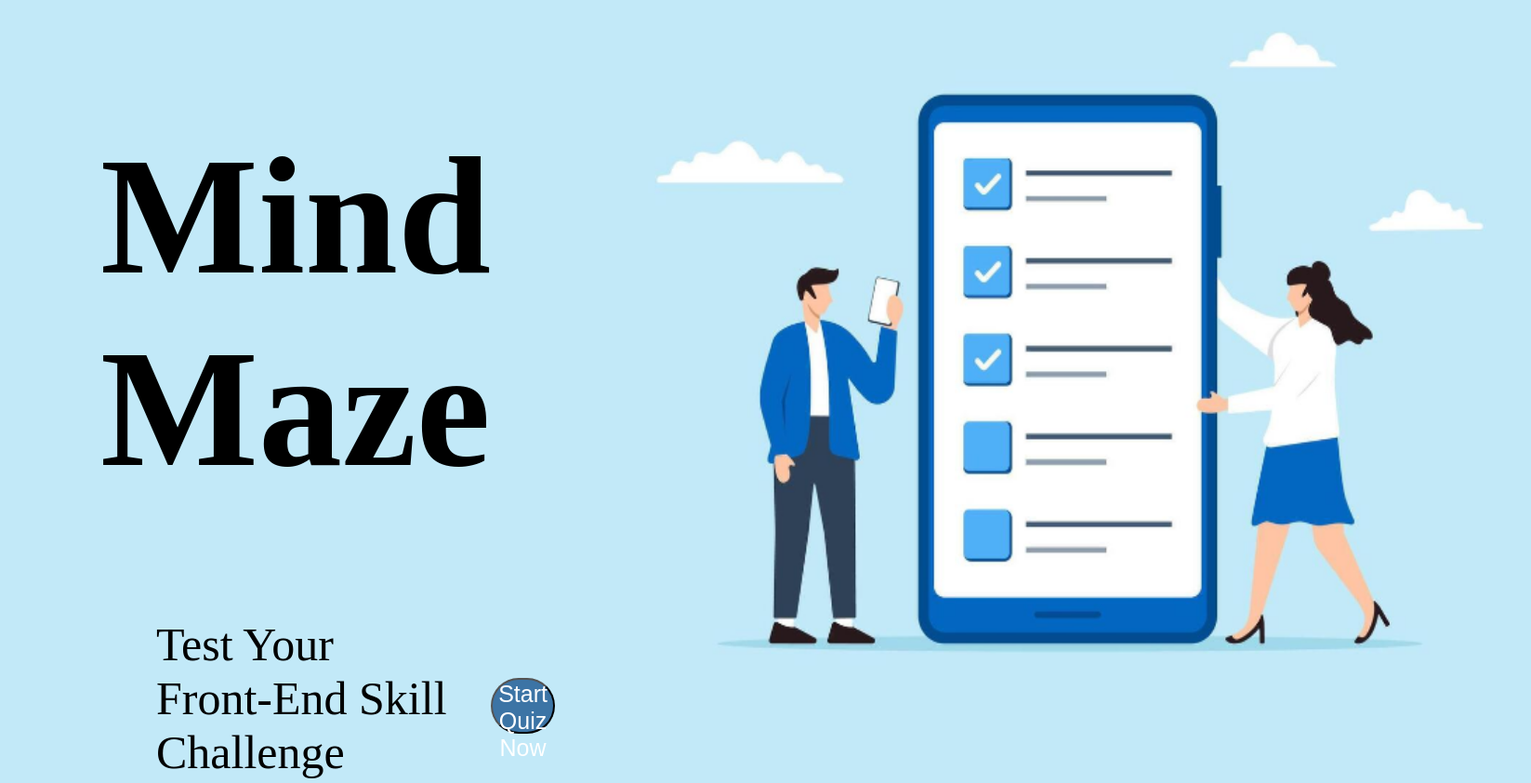
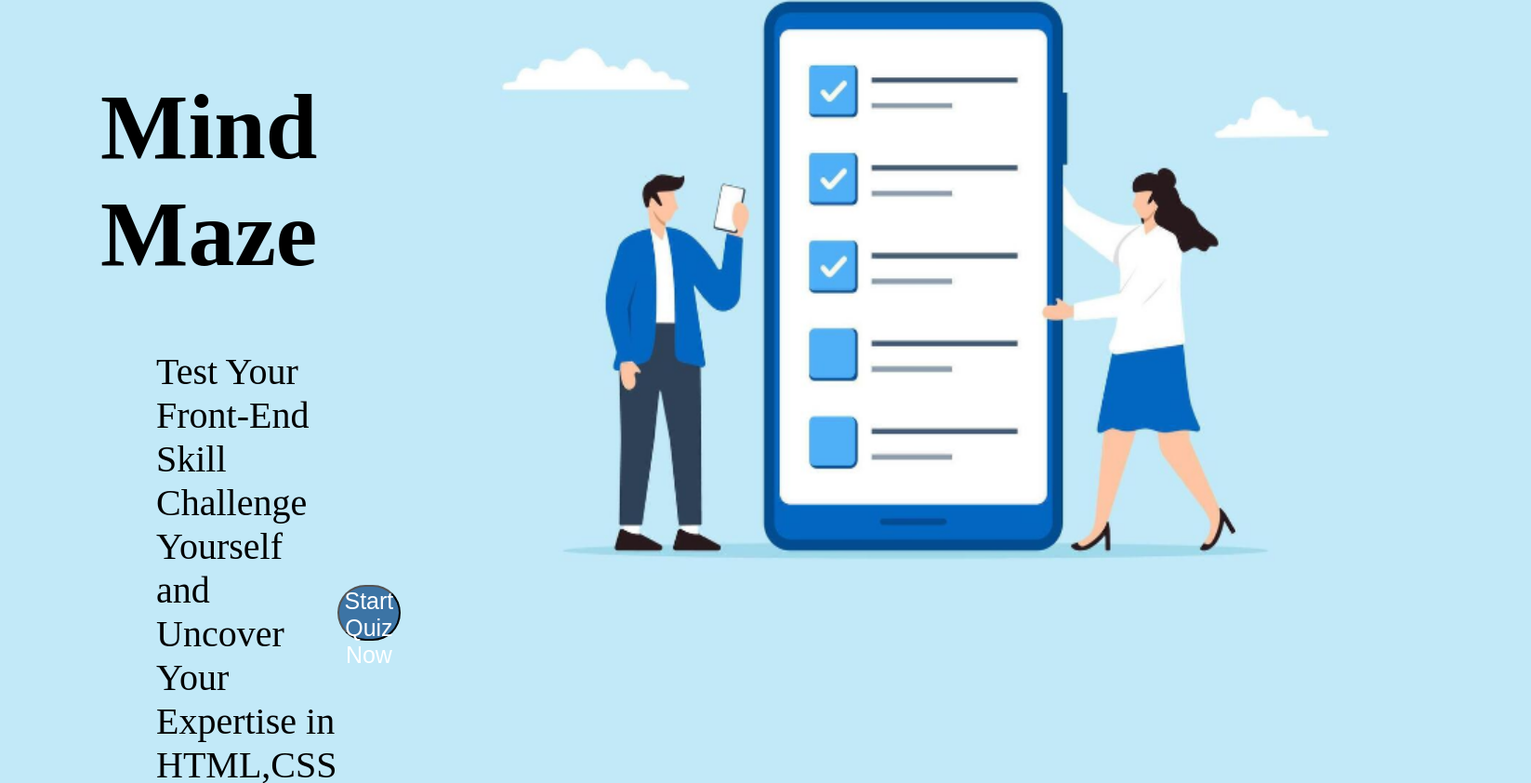
Before and after one commit to Kame-Bashuna/quizproject, a plain HTML site: page index.html in a window 1280 px wide. Shown: the part 179-1021 px from the top of the page at 93% size, 1647 px wide, since content can reach past the window. Drawn offline with Linux system fonts and the light colour scheme.

Commit message:
first update

```diff
--- a/style.css
+++ b/style.css
@@ -3,13 +3,13 @@ body{
 }
 
 h1{
-    margin-top: 300px;
-   font-size: 180px;
+    margin-top: 250px;
+   font-size: 100px;
    margin-left: 100px;
 
 }
 p{
-    font-size: 50px;
+    font-size: 40px;
     margin-left: 160px;
 
 }
@@ -21,7 +21,7 @@ p{
    margin-left: 0px;
    border-radius: 100px;
    font-size: 25px;
-   margin-top: 900px;
+   margin-top: 800px;
    margin-right: 100px;
    text-decoration: none;
    color: white;
@@ -36,7 +36,7 @@ p{
     gap: 1%;
 }
 #image{
-margin-top: 100px;
+margin-top: 50px;
 height: 700px;
 width: 950px;
 
```
Also changed, not shown: question.js (+10 -0 lines).
